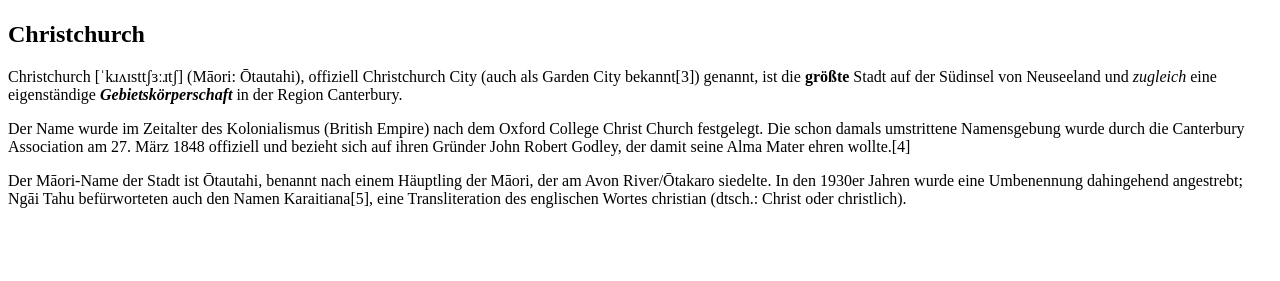
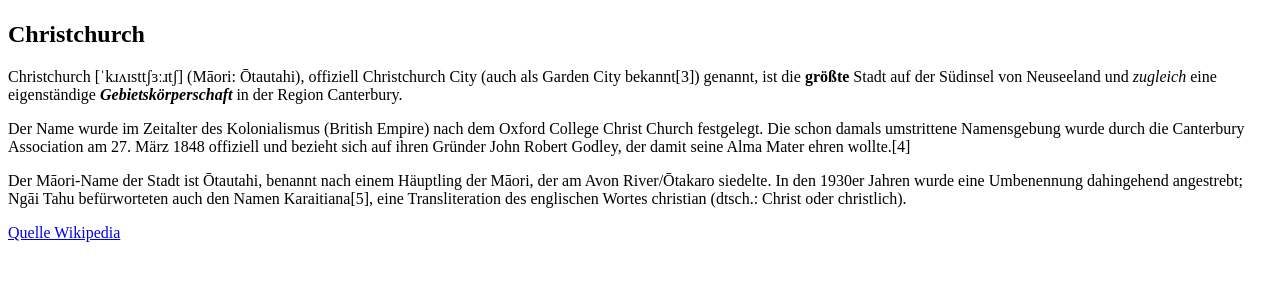
Before and after one commit to laurent2997/nz, a plain HTML site: page index.html in a window 1280 px wide. Shown: the part 59-340 px from the top of the page. Drawn offline with Linux system fonts and the light colour scheme.

Commit message:
add link

```diff
--- a/index.html
+++ b/index.html
@@ -12,7 +12,8 @@
     <h2>Christchurch</h2>
     <p>Christchurch [ˈkɹʌɪsttʃɜːɹtʃ] (Māori: Ōtautahi), offiziell Christchurch City (auch als Garden City bekannt[3])
         genannt, ist die <b>größte</b> Stadt auf der Südinsel von Neuseeland und <em>zugleich</em> eine eigenständige
-       <strong><em> Gebietskörperschaft</em></strong> in der Region Canterbury.</p>
+        <strong><em> Gebietskörperschaft</em></strong> in der Region Canterbury.
+    </p>
     <p>Der Name wurde im Zeitalter des Kolonialismus (British Empire) nach dem Oxford College Christ Church festgelegt.
         Die schon damals umstrittene Namensgebung wurde durch die Canterbury Association am 27. März 1848 offiziell und
         bezieht sich auf ihren Gründer John Robert Godley, der damit seine Alma Mater ehren wollte.[4]</p>
@@ -20,6 +21,7 @@
         siedelte. In den 1930er Jahren wurde eine Umbenennung dahingehend angestrebt; Ngāi Tahu befürworteten auch den
         Namen Karaitiana[5], eine Transliteration des englischen Wortes christian (dtsch.: Christ oder christlich).</p>
 
+    <p><a href="https://de.wikipedia.org/wiki/Christchurch">Quelle Wikipedia</a></p>
 
 </body>
 
```
